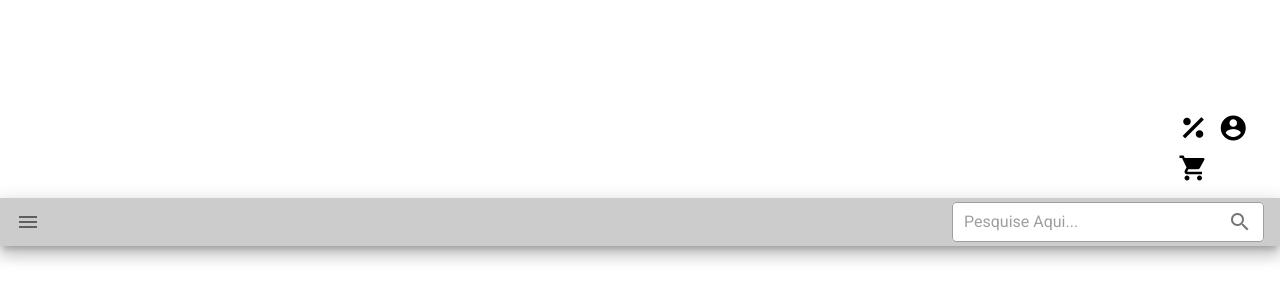
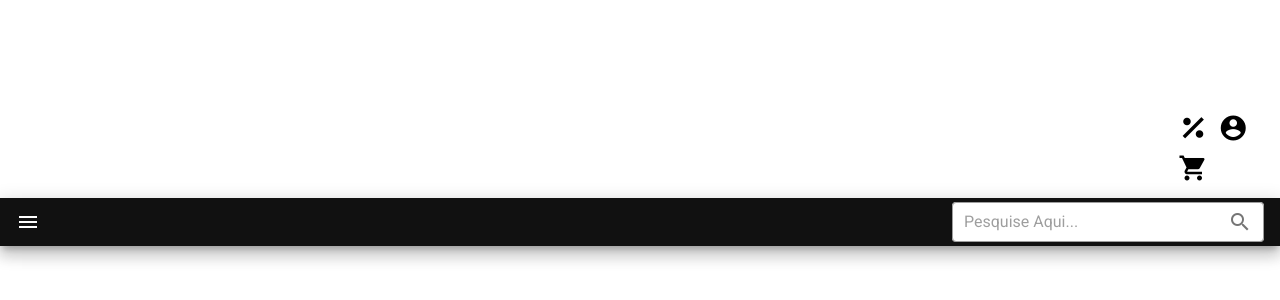
Before and after one commit to KYQPaes/project-les-front-vue, a Vue app: page / in a window 1280 px wide. Shown: the part 142-442 px from the top of the page. Built offline with nearby package versions, Linux system fonts and the light colour scheme.

Commit message:
KRP - Mudança de cor

```diff
--- a/src/components/Menu.vue
+++ b/src/components/Menu.vue
@@ -34,8 +34,8 @@
                         <!-- </a> -->
                 </v-flex>
             </v-layout>
-            <v-app-bar elevation="10" dense color="#ccc">
-                <v-app-bar-nav-icon @click="drawer = true"></v-app-bar-nav-icon>
+            <v-app-bar elevation="10" dense color="#111">
+                <v-app-bar-nav-icon color="white" @click="drawer = true"></v-app-bar-nav-icon>
                 <v-spacer></v-spacer>
                 <v-flex xs3>
                     <v-text-field background-color="white" dense outlined hide-details placeholder="Pesquise Aqui..." append-icon="search"></v-text-field>
```
